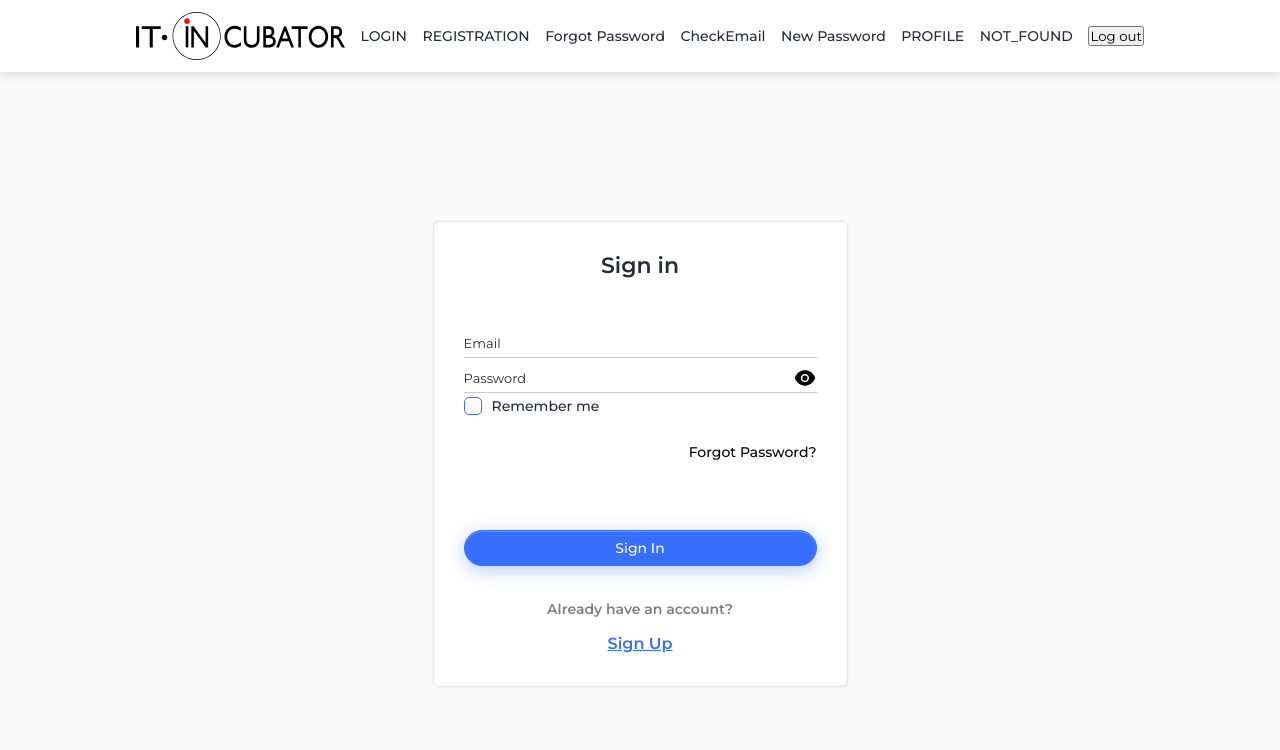
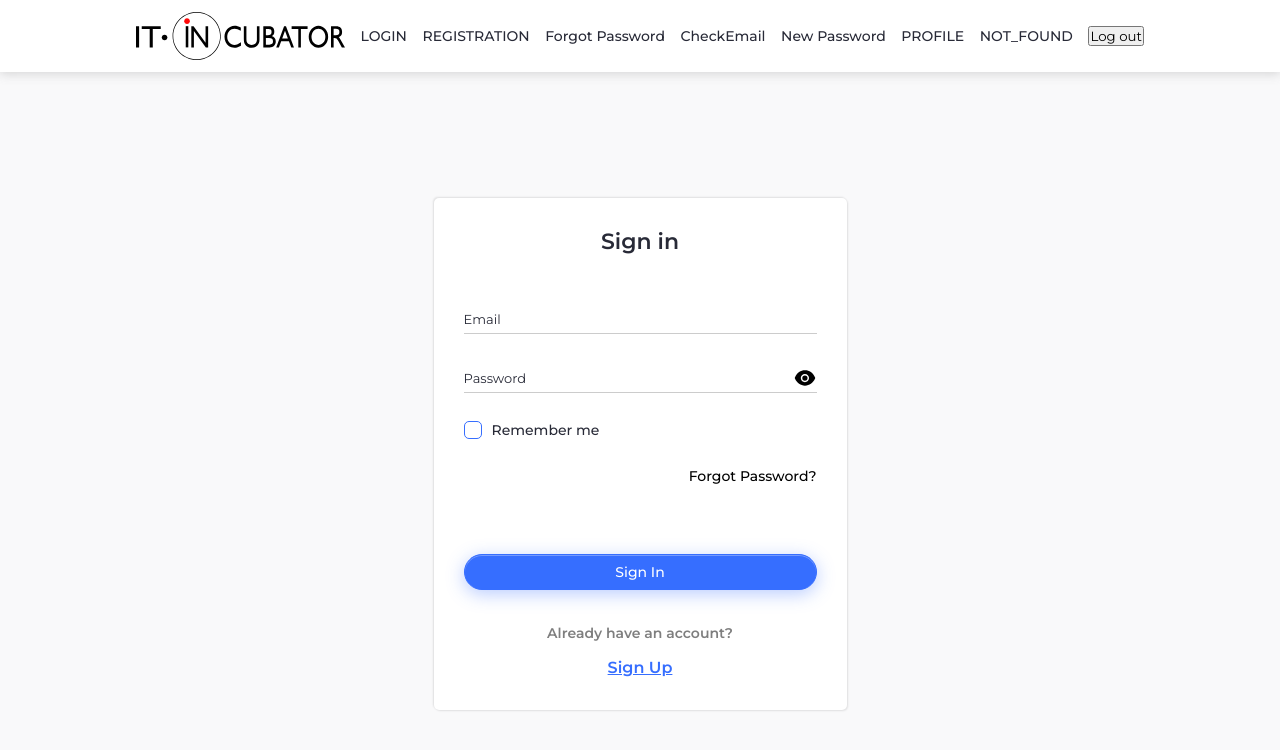
Before and after one commit to vovkahorror/learning-cards, a React (Create React App) app: page /#/login in a window 1280 px wide. Shown: the top 750 px of the page. Built offline with nearby package versions, Linux system fonts and the light colour scheme; no server answers.

Commit message:
refactor: mini refactor

```diff
--- a/src/features/auth/Login/Login.tsx
+++ b/src/features/auth/Login/Login.tsx
@@ -9,6 +9,7 @@ import { Box } from 'common/components/Layout/Box'
 import { useAppDispatch } from 'common/hooks/useAppDispatch'
 import { useAppSelector } from 'common/hooks/useAppSelector'
 import { validateEmail } from 'common/validate/validateEmail'
+import { validatePassword } from 'common/validate/validatePassword'
 import { loginTC } from 'features/auth/authSlice'
 import {
   Error,
@@ -29,7 +30,7 @@ export const Login = () => {
     register,
     formState: { errors },
     handleSubmit,
-  } = useForm<LoginFieldsType>()
+  } = useForm<LoginFieldsType>({ mode: 'onBlur' || 'onSubmit' || 'onTouched' })
   const onSubmit: SubmitHandler<LoginFieldsType> = data => {
     dispatch(loginTC({ email: data.email, password: data.password, rememberMe: data.rememberMe }))
   }
@@ -39,33 +40,35 @@ export const Login = () => {
   }
 
   return (
-    <Box display={'flex'} flexDirection={'column'} justifyContent={'center'} alignItems={'stretch'}>
+    <>
       <Box display={'flex'} justifyContent={'center'} alignItems={'center'} mb={'5'}>
         <h1>Sign in</h1>
       </Box>
 
       <LoginForm onSubmit={handleSubmit(onSubmit)}>
+        <Box mb="4">
           <Input
+            type="email"
+            label="Email"
             {...register('email', {
+              required: 'This field is required',
               validate: value => validateEmail(value),
             })}
-          type={'text'}
-          label={'Email'}
           />
           {errors.email && <Error>{errors.email.message}</Error>}
+        </Box>
 
+        <Box mb="4">
           <Input
+            type="password"
+            label="Password"
             {...register('password', {
-            required: true,
-            minLength: {
-              value: 7,
-              message: 'Password not long enough',
-            },
+              required: 'This field is required',
+              validate: value => validatePassword(value),
             })}
-          type={'password'}
-          label={'Password'}
           />
           {errors.password && <Error>{errors.password.message}</Error>}
+        </Box>
 
         <RememberForgotBlock>
           <Input type={'checkbox'} {...register('rememberMe')} label={'Remember me'} />
@@ -81,7 +84,7 @@ export const Login = () => {
         <Question>Already have an account?</Question>
         <SignUpLink to={PATH.REGISTRATION}>Sign Up</SignUpLink>
       </SignUpBlock>
-    </Box>
+    </>
   )
 }
 
--- a/src/features/auth/Login/login.styled.ts
+++ b/src/features/auth/Login/login.styled.ts
@@ -11,6 +11,7 @@ export const LoginForm = styled.form`
 export const Error = styled.div`
   color: red;
   font-size: 13px;
+  margin-top: 5px;
 `
 
 export const RememberForgotBlock = styled.div`
--- a/src/features/auth/Registration/Registration.tsx
+++ b/src/features/auth/Registration/Registration.tsx
@@ -10,6 +10,7 @@ import { Input } from 'common/components/Input/Input'
 import { Box } from 'common/components/Layout/Box'
 import { useAppDispatch } from 'common/hooks/useAppDispatch'
 import { useAppSelector } from 'common/hooks/useAppSelector'
+import { validateEmail } from 'common/validate/validateEmail'
 import { validatePassword } from 'common/validate/validatePassword'
 import { RegisterTC } from 'features/auth/authSlice'
 import {
@@ -52,10 +53,7 @@ export const Registration = () => {
             label="Email"
             {...register('email', {
               required: 'This field is required',
-              pattern: {
-                value: /^[A-Z0-9._%+-]+@[A-Z0-9.-]+\.[A-Z]{2,4}$/i,
-                message: 'Invalid email address',
-              },
+              validate: value => validateEmail(value),
             })}
           />
           {errors.email && <Error>{errors.email.message}</Error>}
@@ -89,6 +87,7 @@ export const Registration = () => {
           />
           {errors.confirm && <Error>{errors.confirm.message}</Error>}
         </Box>
+
         <Button type={'submit'} fullWidth={true}>
           Sign Up
         </Button>
```
Lines whose indentation alone changed are shown as unchanged.
